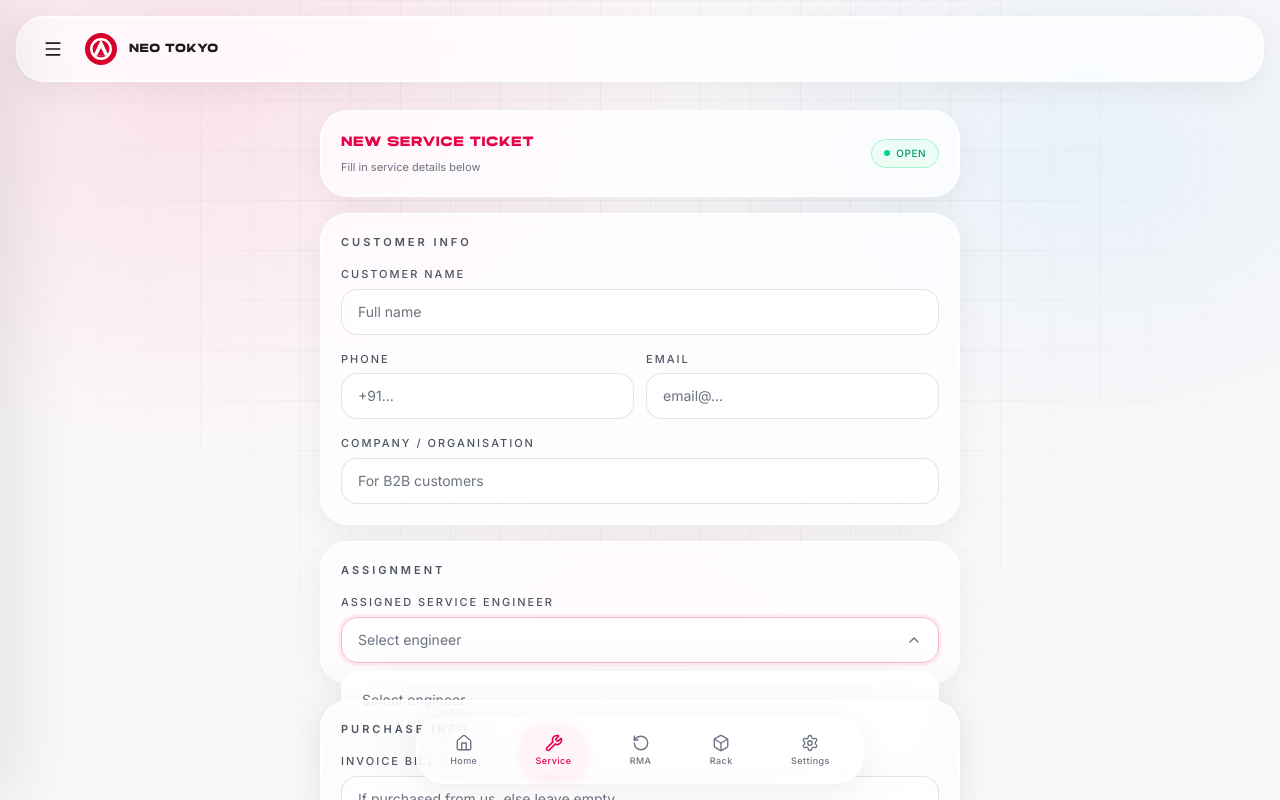
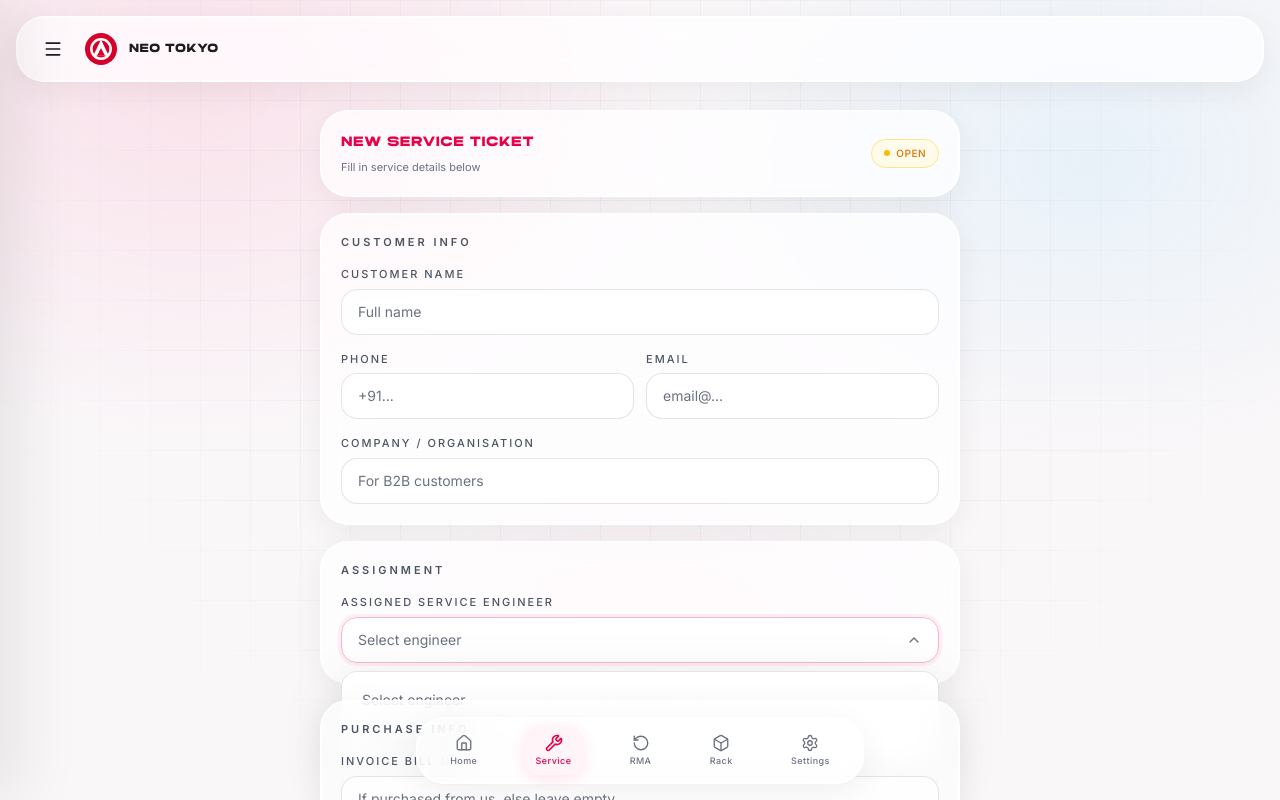
Before and after one commit to akruunnithan21-ship-it/NTRMA, a React (Vite) app: page /service/new in a window 1280 px wide. Both pictures are taken after a click on the button "Select engineer". Shown: the top 800 px of the page. Built offline with nearby package versions, Linux system fonts and the light colour scheme; no server answers; the database is empty.

Commit message:
Fix: Select dropdown z-index (no longer hidden behind cards), Service ticket header reflects call_status dynamically
Co-authored-by: akruunnithan21-ship-it <287152517+akruunnithan21-ship-it@users.noreply.github.com>

```diff
--- a/src/components/ui/Select.jsx
+++ b/src/components/ui/Select.jsx
@@ -30,7 +30,7 @@ export default function Select({
     : placeholder
 
   return (
-    <div className={`flex flex-col gap-1.5 ${className}`} ref={ref}>
+    <div className={`flex flex-col gap-1.5 relative ${open ? 'z-[100]' : 'z-10'} ${className}`} ref={ref}>
       {label && (
         <label className="text-[11px] tracking-[2px] font-medium text-text-secondary uppercase">
           {label}
@@ -57,9 +57,9 @@ export default function Select({
         </button>
 
         {open && (
-          <div className="absolute top-full left-0 right-0 mt-2 z-50
-            bg-white/90 backdrop-blur-xl border border-white/80
-            rounded-2xl shadow-[0_20px_60px_rgba(0,0,0,0.1)]
+          <div className="absolute top-full left-0 right-0 mt-2 z-[200]
+            bg-white/95 backdrop-blur-xl border border-black/10
+            rounded-2xl shadow-[0_20px_60px_rgba(0,0,0,0.15)]
             max-h-60 overflow-y-auto animate-fade-up">
             <div className="p-2 space-y-0.5">
               {placeholder && (
--- a/src/pages/ServiceNew.jsx
+++ b/src/pages/ServiceNew.jsx
@@ -156,9 +156,21 @@ export default function ServiceNew() {
             <h2 className="text-base font-bold tracking-wider text-pink-500 font-[family-name:var(--font-heading)]">NEW SERVICE TICKET</h2>
             <span className="text-[11px] text-text-muted mt-1 block">Fill in service details below</span>
           </div>
-          <span className="inline-flex items-center gap-1.5 px-3 py-1.5 rounded-full bg-emerald-50 border border-emerald-200 text-[10px] tracking-wider text-emerald-600 font-medium">
-            <span className="w-1.5 h-1.5 rounded-full bg-emerald-400" />
-            OPEN
+          <span className={`inline-flex items-center gap-1.5 px-3 py-1.5 rounded-full text-[10px] tracking-wider font-medium border ${
+            form.call_status === 'Closed' ? 'bg-emerald-50 border-emerald-200 text-emerald-600' :
+            form.call_status === 'Open' ? 'bg-amber-50 border-amber-200 text-amber-600' :
+            form.call_status === 'Pending for Spare' || form.call_status === 'Pending for RMA' ? 'bg-orange-50 border-orange-200 text-orange-600' :
+            form.call_status === 'Customer Dependency' ? 'bg-violet-50 border-violet-200 text-violet-600' :
+            'bg-gray-50 border-gray-200 text-gray-600'
+          }`}>
+            <span className={`w-1.5 h-1.5 rounded-full ${
+              form.call_status === 'Closed' ? 'bg-emerald-400' :
+              form.call_status === 'Open' ? 'bg-amber-400' :
+              form.call_status === 'Pending for Spare' || form.call_status === 'Pending for RMA' ? 'bg-orange-400' :
+              form.call_status === 'Customer Dependency' ? 'bg-violet-400' :
+              'bg-gray-400'
+            }`} />
+            {form.call_status === 'Others' && customStatus ? customStatus.toUpperCase() : form.call_status.toUpperCase()}
           </span>
         </div>
       </GlassCard>
```
